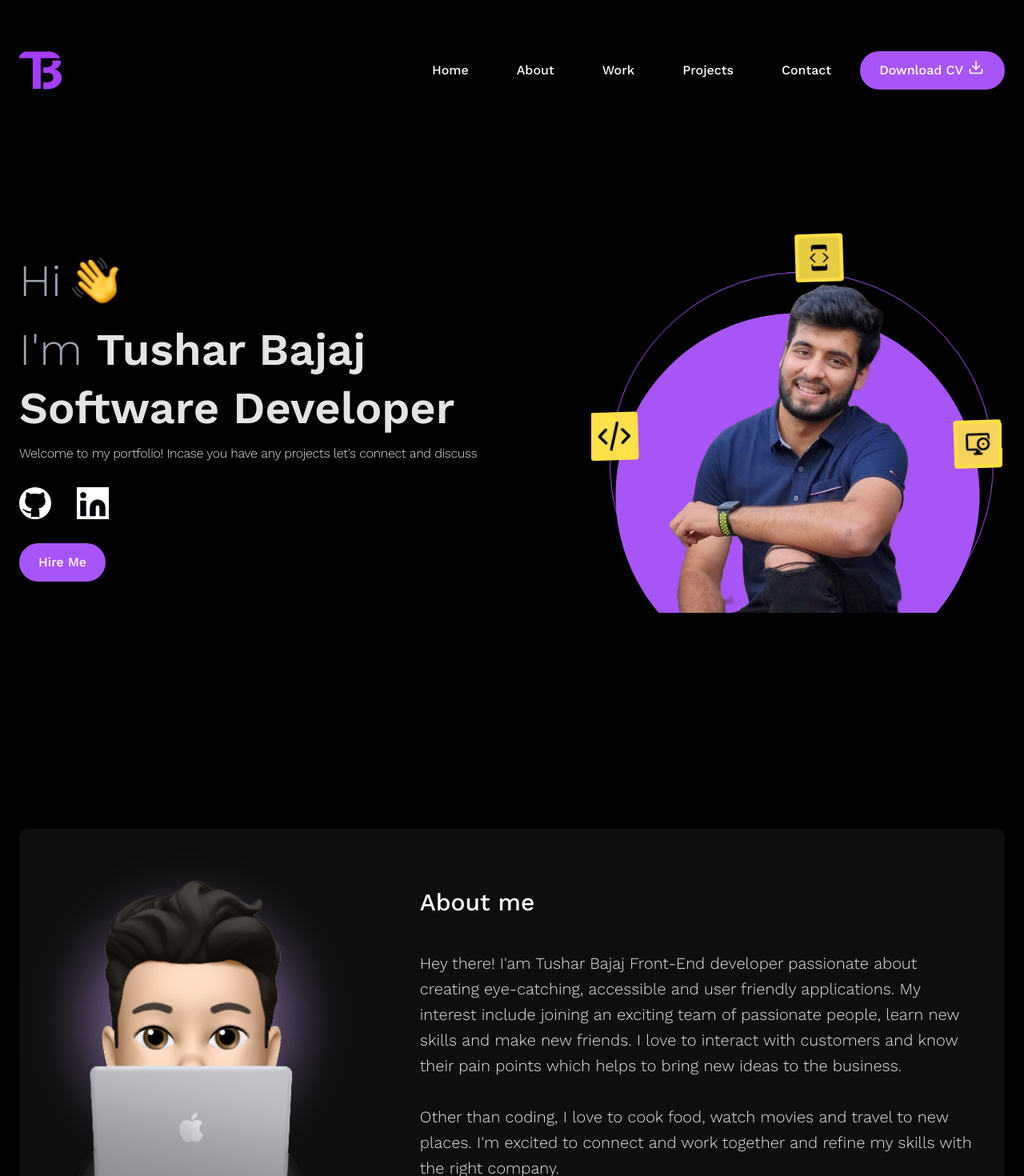
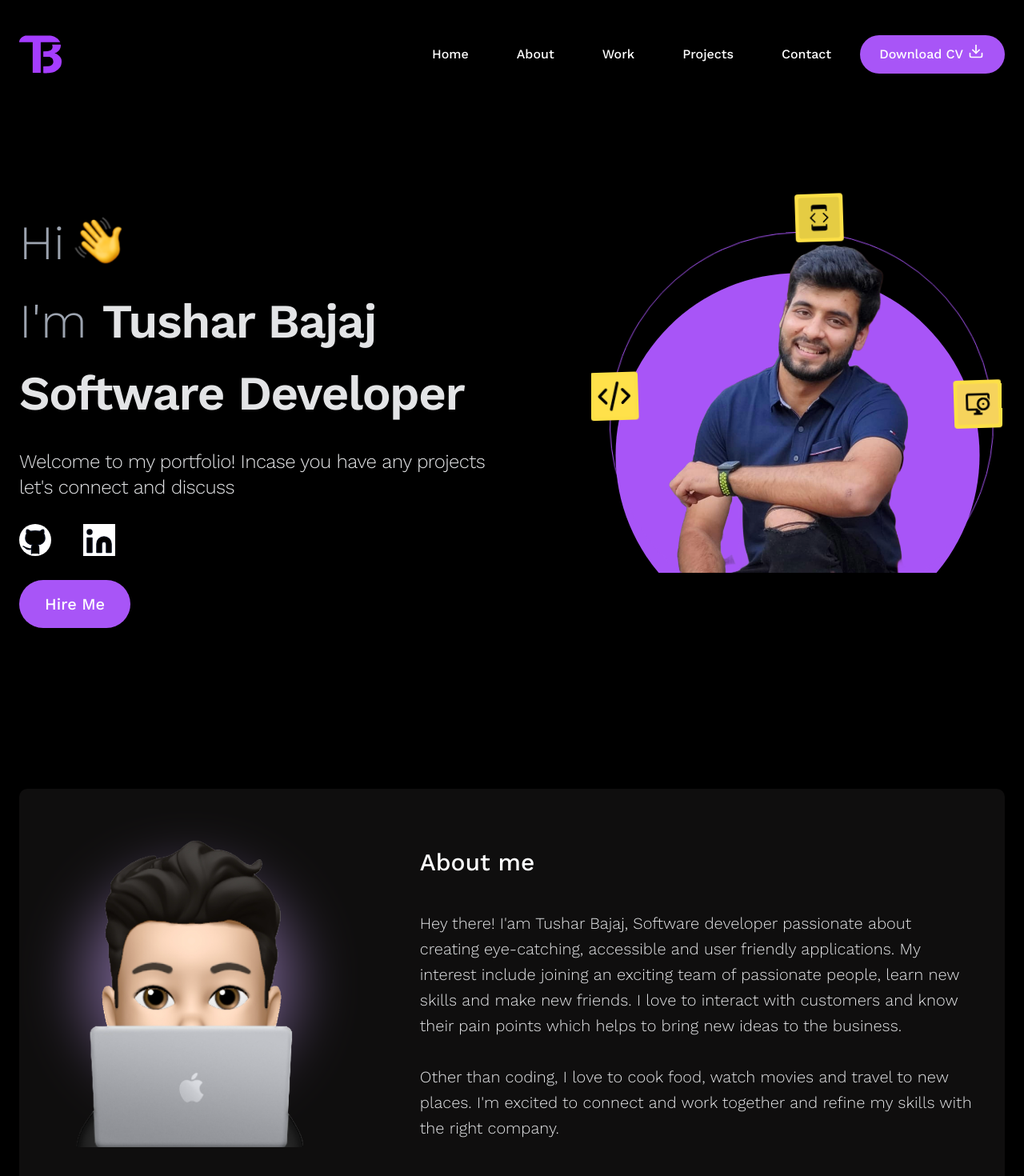
Before and after one commit to TusharBajaj05/MyPortfolio, a Next.js app: page / in a window 1280 px wide. Shown: the top 1470 px of the page at 80% size. Built offline with nearby package versions, Linux system fonts and the light colour scheme.

Commit message:
changed few spacings and texts

```diff
--- a/app/components/About.tsx
+++ b/app/components/About.tsx
@@ -32,7 +32,7 @@ export default function About(){
                 </h1>
                 <motion.p whileInView= {{opacity: [1], x: 0}} initial= {{opacity: 0, x: 200}} transition={{duration: 0.5}}
                     className="font-light text-[#E3E4E6] text-sm leading-6 md:text-xl md:leading-8">
-                    Hey there! I&apos;am Tushar Bajaj Front-End developer passionate about
+                    Hey there! I&apos;am Tushar Bajaj, Software developer passionate about
                     creating eye-catching, accessible and user friendly applications.
                     My interest include joining an exciting team of passionate people,
                     learn new skills and make new friends. I love to interact with
--- a/app/components/Hero.tsx
+++ b/app/components/Hero.tsx
@@ -13,10 +13,10 @@ import photo from "../../public/file.png";
 
 export default function Hero(){
     return(
-        <div className="flex flex-col-reverse mx-[30px] mt-[80px] lg:mx-0 lg:h-[550px] lg:flex-row lg:justify-between lg:mt-[110px]">
+        <div className="flex flex-col-reverse mx-[30px] mt-[50px] lg:mx-0 lg:h-[550px] lg:flex-row lg:justify-between lg:mt-[80px]">
             <div className="w-full text-center mt-[30px] lg:w-[48%] lg:text-left md:my-[63px]">
-                <h1 className="flex justify-center text-[25px] text-gray-400 font-light
-                    gap-3 md:text-[56px] lg:justify-normal">
+                <h1 className="flex justify-center text-[35px] text-gray-400 font-light gap-1.5
+                    md:gap-3 md:text-[60px] lg:justify-normal">
                     Hi
                     <Image
                         src={wave}
@@ -24,21 +24,21 @@ export default function Hero(){
                         height={100}
                         width={100}
                         priority
-                        className="w-[28px] mt-1 h-8 object-contain align-middle md:w-[60px] md:h-[60px] md:my-3"
+                        className="w-[35px] mt-2 h-10 object-contain align-middle md:w-[60px] md:h-[60px] md:my-3"
                     />
                 </h1>
 
-                <h3 className="text-gray-400 font-light text-[25px] leading-[32.5px] py-2 md:text-[56px] md:leading-[72.8px]">
-                    I&apos;m <span className="font-semibold text-[#E3E4E6]">
+                <h3 className="text-gray-400 font-light text-[35px] md:py-2 md:text-[60px]">
+                    I&apos;m <span className="font-semibold text-[#E3E4E6] md:tracking-tight">
                         Tushar Bajaj <br /> Software Developer
                         </span>
                 </h3>
 
-                <p className="text-[#E3E4E6] font-light text-sm mb-5 md:mb-4 md:text-base md:tracking-tight">
+                <p className="text-[#E3E4E6] font-light text-lg mt-2 md:mt-4 md:text-2xl md:tracking-tight">
                     Welcome to my portfolio! Incase you have any projects let&apos;s connect and discuss
                 </p>
 
-                <div className="flex justify-center my-3 items-center gap-4 md:gap-8 md:my-[30px] lg:justify-normal">
+                <div className="flex justify-center my-4 items-center gap-6 md:gap-10 md:my-[30px] lg:justify-normal ">
                     <a href="https://github.com/TusharBajaj05" target="_blank">
                         <Github className="bg-white fill-black w-6 h-6 pt-1 rounded-full stroke-1 hover:cursor-pointer md:w-10 md:h-10" />
                     </a>
@@ -51,8 +51,8 @@ export default function Hero(){
                 <motion.button
                     whileHover={{ scale: 1.2 }}
                     transition={{ type: "spring", stiffness: 500, damping: 10 }}
-                    className="bg-purple-500 py-2 px-5 md:px-6 md:py-3 rounded-3xl
-                 text-white text-base font-medium hover:bg-purple-600">
+                    className="bg-purple-500 py-3 px-6 md:px-8 md:py-4 rounded-full text-lg
+                 text-white md:text-xl font-medium hover:bg-purple-600">
                     Hire Me
                 </motion.button>
                 </Link>
--- a/app/components/Navbar.tsx
+++ b/app/components/Navbar.tsx
@@ -20,7 +20,7 @@ export default function Navbar() {
 
     return (
         <div className={`${open ? "w-full h-full fixed top-0 left-0 z-50 bg-black bg-black/90 overflow-hidden transition duration-300 delay-100 overflow-x-hidden" :
-            "flex items-center justify-between font-work py-4 px-5 mt-6 mx-auto max-w-2xl sticky top-0 bg-black z-50 lg:max-w-7xl md:p-6 md:mt-[40px]"}`}>
+            "flex items-center justify-between font-work py-4 px-5 mt-2 mx-auto max-w-2xl sticky top-0 bg-black z-50 lg:max-w-7xl md:p-6 md:mt-[10px] lg:mt-5"}`}>
 
 
                 <div className={`${open ? "block" : "hidden"}`}>
--- a/app/components/Skills.tsx
+++ b/app/components/Skills.tsx
@@ -4,7 +4,7 @@ import { default as Js } from '../svg/icon-javscript.svg';
 import { default as Ts } from '../svg/icon-typescript.svg';
 import { default as React } from '../svg/icon-react.svg';
 import { default as Next } from '../svg/icon-nextjs.svg';
-import { default as Html } from '../svg/html.svg';
+import { default as Html } from '../svg/html5.svg';
 import { default as Css } from "../svg/css3.svg";
 import { default as Tailwind } from "../svg/tailwindcss.svg";
 import { default as Sql } from "../svg/sql.svg";
--- a/app/components/Work.tsx
+++ b/app/components/Work.tsx
@@ -38,7 +38,7 @@ export default function Work(){
                         Dec 2023 - Feb 2024
                     </p>
 
-                    <div className="lg:mt-[198px] lg:mb-[113px]">
+                    <div className="lg:mt-[175px] xl:mt-[170px]">
                         <h3 className="text-purple-500 text-[25px] leading-[25px] font-normal">
                             Infosys, Calgary
                         </h3>
@@ -50,7 +50,7 @@ export default function Work(){
 
                 <div className="text-center pb-16">
                     <div className="h-8 w-8 rounded-full bg-purple-500 border-2"></div>
-                    <div className="border-gray-300 border-dashed border-2 h-full inline-block -mb-[6px]"></div>
+                    <div className="border-gray-300 border-dashed border-2 h-[270px] inline-block -mb-[6px] sm:h-[205px] md:h-[240px] lg:h-[210px] xl:h-[185px]"></div>
                     <div className="h-8 w-8 rounded-full bg-gray-500 border-2"></div>
                 </div>
 
```
Also changed, not shown: app/svg/html5.svg (renamed from app/svg/html.svg).
